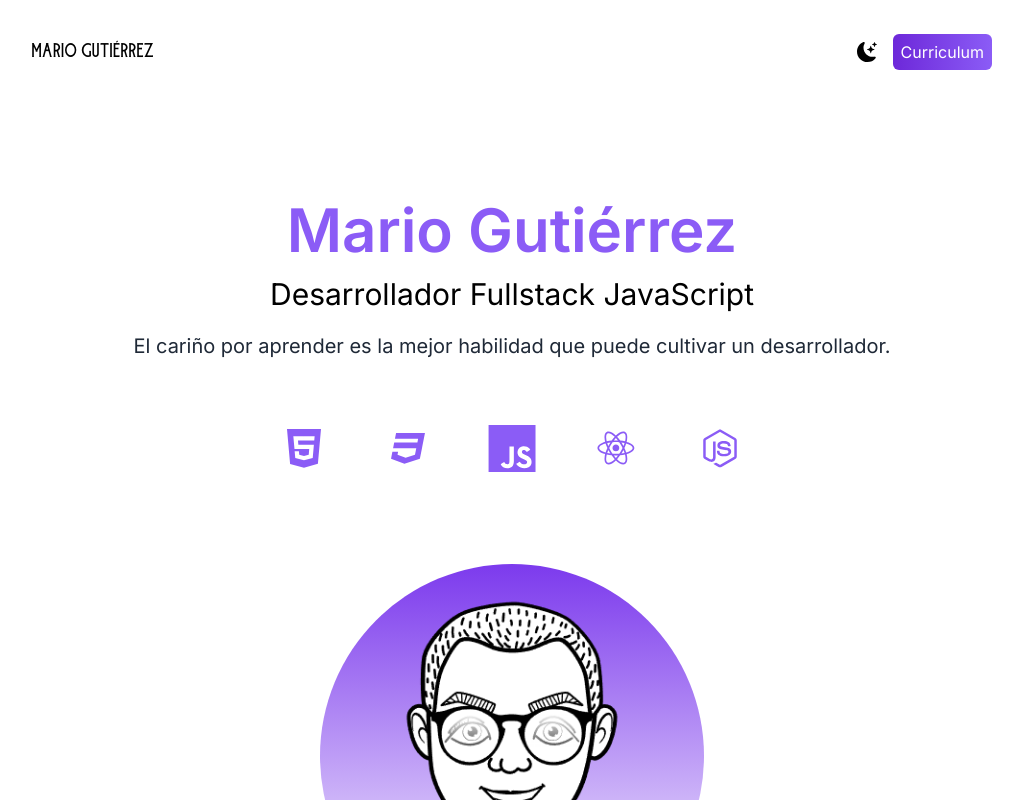
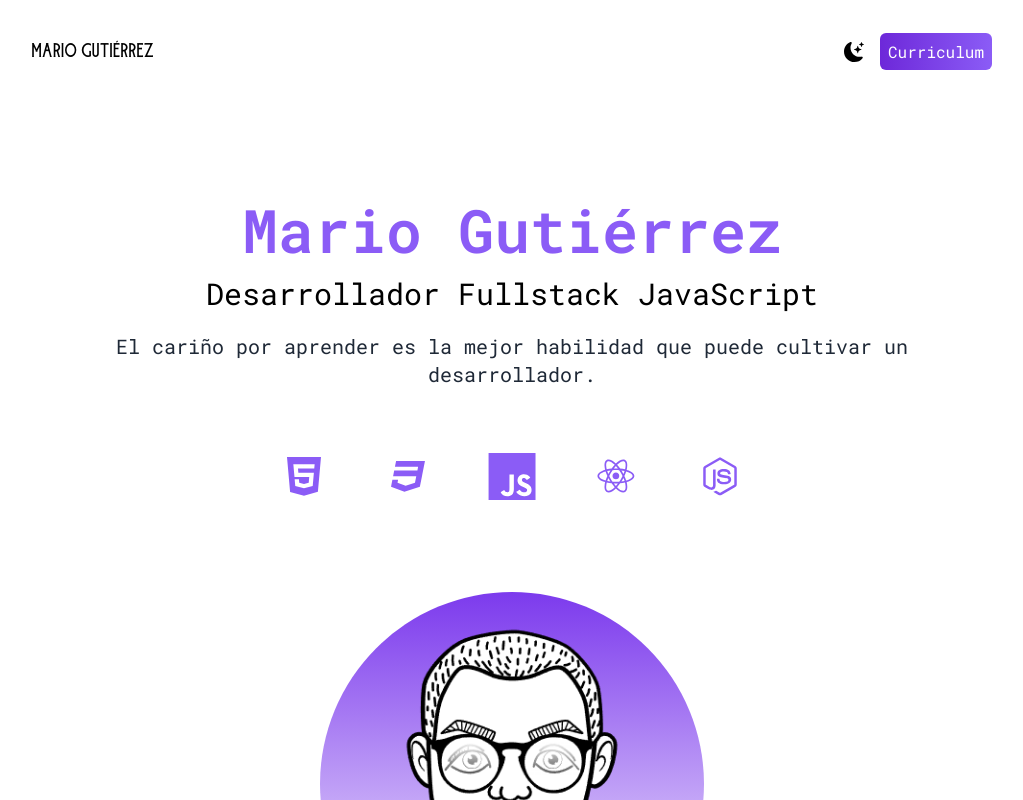
Before and after one commit to MarioGuTe/portafolio-next13, a Next.js app: page / in a window 1280 px wide. Shown: the top 800 px of the page, without its empty margins (128-1151 px from the left). Built offline with nearby package versions, Linux system fonts and the light colour scheme.

Commit message:
add roboto mono font

```diff
--- a/app/layout.js
+++ b/app/layout.js
@@ -1,7 +1,10 @@
 import "./globals.css";
-import { Inter } from "next/font/google";
+import { Roboto_Mono } from "next/font/google";
 
-const inter = Inter({ subsets: ["latin"] });
+const poppins = Roboto_Mono({
+  weight: ["100", "200", "300", "400", "500", "600", "700"],
+  subsets: ["latin"],
+});
 
 export const metadata = {
   title: "Mario Gutiérrez Portafolio",
@@ -11,7 +14,7 @@
 export default function RootLayout({ children }) {
   return (
     <html lang="en">
-      <body className={inter.className}>{children}</body>
+      <body className={poppins.className}>{children}</body>
     </html>
   );
 }
```
